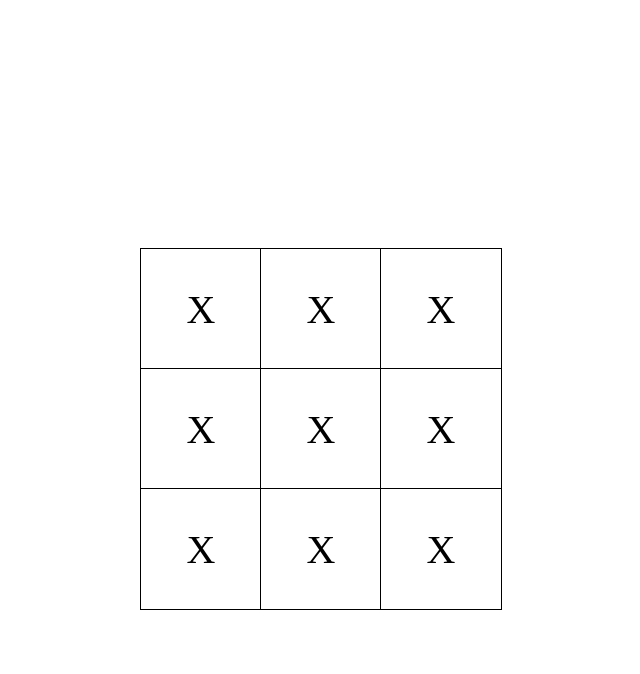
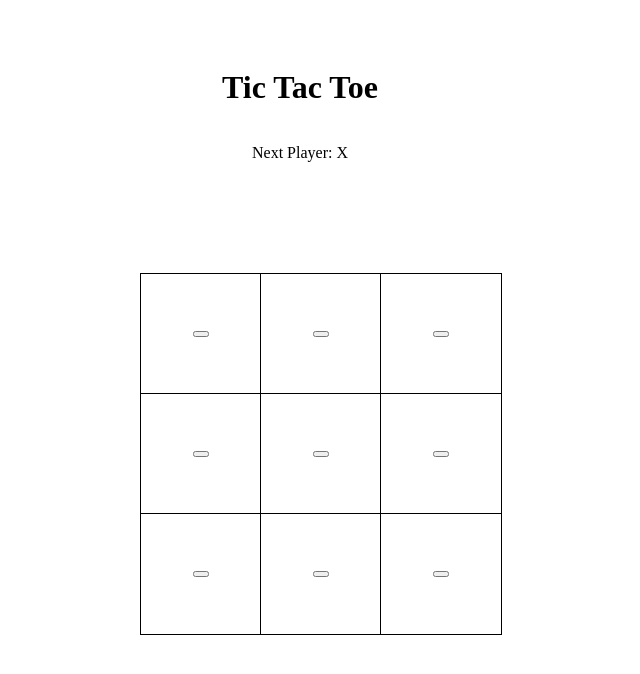
Before and after one commit to ArunKammath/tic-tac-toe, a React (Vite) app: page / in a window 1280 px wide. Shown: the top 674 px of the page, without its empty margins (348-988 px from the left). Built offline with nearby package versions, Linux system fonts and the light colour scheme.

Commit message:
created basic functionalities

```diff
--- a/src/App.css
+++ b/src/App.css
@@ -1,10 +1,19 @@
 .layout {
+  padding-top: 5vh;
+  display: flex;
+  flex-direction: column;
+  align-items: center;
+  justify-content: center;
+  height: 80vh;
+  width: 100vw;
+}
+.board {
   display: grid;
   grid-template-columns: repeat(3, 10vh);
   grid-template-rows: repeat(3, 10vh);
   gap: 5vh;
   justify-content: center;
   align-content: center;
-  height: 100vh;
-  width: 100vw;
+  height: 80vh;
+  width: 80vw;
 }
--- a/src/App.jsx
+++ b/src/App.jsx
@@ -1,14 +1,19 @@
 
 import './App.css'
 import Tile from './components/Tile.jsx'
-
+import { useSymbol } from './hooks/Symbol.jsx'
 function App() {
+  const { symbol, setSymbol } = useSymbol();
 
   return(
     <div className='layout'>
-      {[...Array(9)].map((_, i) => (
-        <Tile key={i} />
-      ))}
+      <h1>Tic Tac Toe</h1>
+      <p>Next Player: {symbol}</p>
+      <div className='board'>
+        {[...Array(9)].map((_, i) => (
+          <Tile key={i} />
+        ))}
+      </div>
     </div>
   )
 }
--- a/src/components/Tile.jsx
+++ b/src/components/Tile.jsx
@@ -1,14 +1,24 @@
+
+import '../style/Tile.css';
+import { useRef } from 'react';
 import { useSymbol } from '../hooks/Symbol.jsx';
-import '../style/Tile.css';
 
 function Tile(){
-    const {symbol, setSymbol} = useSymbol();
-
+    const { symbol, setSymbol } = useSymbol();
+    const symbolRef = useRef(null);
+    const clickedRef = useRef(false);
+    const handleClick = () => {
+        if(!clickedRef.current){
+            symbolRef.current = symbol;
+            clickedRef.current = true;
+            setSymbol(symbol === 'X' ? 'O' : 'X');
+        }
+    };
     return(
         <div className="tile">
-            <p>{symbol}</p>
+            <button ref={symbolRef} onClick={handleClick}>{clickedRef.current ? symbolRef.current : ' '}</button>
         </div>
-    )
+    );
 }
 
-export default Tile
+export default Tile;
--- a/src/style/Tile.css
+++ b/src/style/Tile.css
@@ -8,3 +8,12 @@
     width: 15vh;    /*keep square tiles*/
     font-size: 5vh;
 }
+
+.tile-button {
+    background-color: #fff;
+    border: none;
+    font-size: 5vh;
+    height: 100%;
+    width: 100%;
+    cursor: pointer;
+}
```
